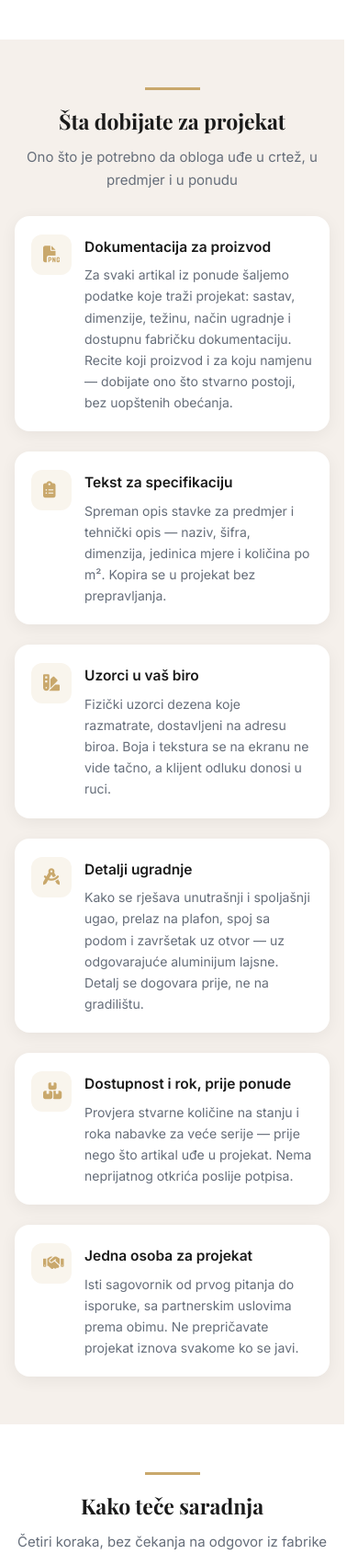
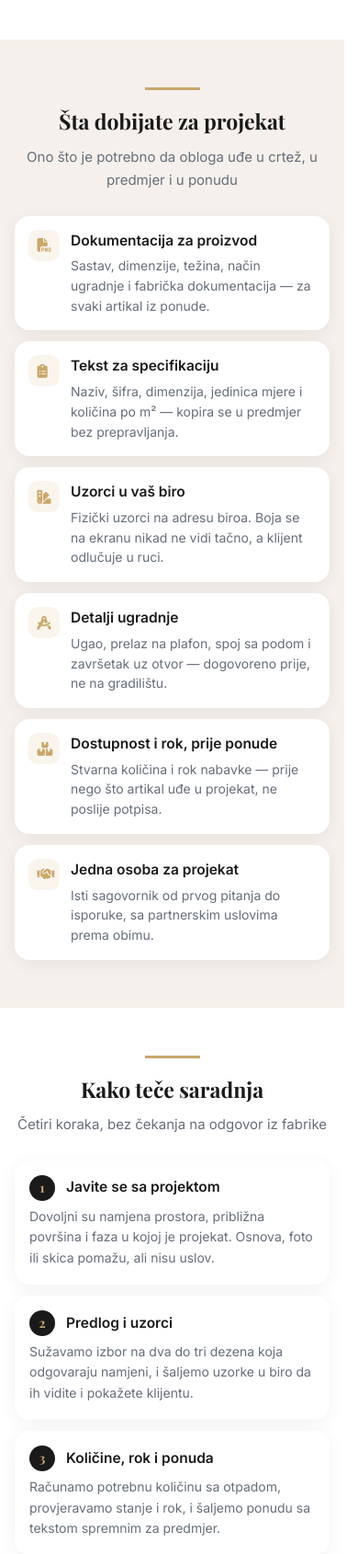
Before and after one commit to makemyhomeme-blip/makemyhome-website, a PHP site: page /decor-box.php in a window 390 px wide. Shown: the part 3245-4935 px from the top of the page at 92% size. Run offline with PHP 8.4, Linux system fonts and the light colour scheme.

Commit message:
"Sta dobijate za projekat" je uzimalo tri ekrana na telefonu
Sest kartica, svaka sa ikonom od 44px, 20px praznine i pasusom od pet redova.
Pola problema nije bio raspored nego duzina teksta — svaka kartica je imala po
dvije recenice, a druga je uglavnom ponavljala prvu drugim rijecima:

  "...dobijate ono sto stvarno postoji, bez uopstenih obecanja."
  "Nema neprijatnog otkrica poslije potpisa."
  "Ne prepricavate projekat iznova svakome ko se javi."

Svaki tekst je sveden na jednu recenicu koja nosi podatak. Nista se ne gubi:
sastav, dimenzije, tezina, sifra, jedinica mjere, kolicina po m², ugao, prelaz,
rok — sve i dalje pise, samo bez zamaha oko toga.

Uz to je ikona 44px -> 34px, praznina 20px -> 15px, razmak medju karticama
22px -> 12px. Vazi samo za telefon.

Co-Authored-By: Claude Opus 5 <noreply@anthropic.com>
Claude-Session: https://claude.ai/code/session_01EXVuQpyVUgr3TAfj183QCb

```diff
--- a/decor-box.php
+++ b/decor-box.php
@@ -257,10 +257,14 @@ require_once __DIR__ . '/php/dimenzije.php';
          cita teze jer svaki red pocinje na drugom mjestu, a kartica je bila
          visoka preko pola ekrana — sest kartica je davalo skoro 2000 px. Sada
          ikona stoji lijevo od naslova, a tekst je poravnat lijevo. */
-      .db-ben-card{flex-direction:row;align-items:flex-start;text-align:left;gap:14px;padding:20px 18px;}
-      .db-ben-icon{width:44px;height:44px;border-radius:12px;font-size:18px;}
-      .db-ben-card h3{font-size:16px;}
-      .db-ben-card p{font-size:14px;line-height:1.65;}
+      /* Kartice su bile 20px praznine + ikona od 44px + pasus od pet redova.
+         Sest takvih je uzimalo tri ekrana. Tekst je skracen na jednu recenicu,
+         ikona je manja, praznina manja. */
+      .db-ben-card{flex-direction:row;align-items:flex-start;text-align:left;gap:12px;padding:15px 15px 16px;}
+      .db-ben-icon{width:34px;height:34px;border-radius:10px;font-size:15px;}
+      .db-ben-card h3{font-size:15.5px;margin:0 0 4px;}
+      .db-ben-card p{font-size:14px;line-height:1.55;}
+      .db-ben-grid{gap:12px;}
       /* Katalozi: na telefonu jedna kartica po redu, ikona i strelica ostaju
          u istom redu sa tekstom da kartica ne naraste bez potrebe. */
       .db-katalozi{padding:56px 0;}
@@ -772,27 +776,27 @@ if ($dbIns):
     <div class="db-ben-grid">
       <div class="db-ben-card animate-on-scroll">
         <div class="db-ben-icon"><i class="fas fa-file-pdf"></i></div>
-        <div><h3>Dokumentacija za proizvod</h3><p>Za svaki artikal iz ponude šaljemo podatke koje traži projekat: sastav, dimenzije, težinu, način ugradnje i dostupnu fabričku dokumentaciju. Recite koji proizvod i za koju namjenu — dobijate ono što stvarno postoji, bez uopštenih obećanja.</p></div>
+        <div><h3>Dokumentacija za proizvod</h3><p>Sastav, dimenzije, težina, način ugradnje i fabrička dokumentacija — za svaki artikal iz ponude.</p></div>
       </div>
       <div class="db-ben-card animate-on-scroll">
         <div class="db-ben-icon"><i class="fas fa-clipboard-list"></i></div>
-        <div><h3>Tekst za specifikaciju</h3><p>Spreman opis stavke za predmjer i tehnički opis — naziv, šifra, dimenzija, jedinica mjere i količina po m². Kopira se u projekat bez prepravljanja.</p></div>
+        <div><h3>Tekst za specifikaciju</h3><p>Naziv, šifra, dimenzija, jedinica mjere i količina po m² — kopira se u predmjer bez prepravljanja.</p></div>
       </div>
       <div class="db-ben-card animate-on-scroll">
         <div class="db-ben-icon"><i class="fas fa-swatchbook"></i></div>
-        <div><h3>Uzorci u vaš biro</h3><p>Fizički uzorci dezena koje razmatrate, dostavljeni na adresu biroa. Boja i tekstura se na ekranu ne vide tačno, a klijent odluku donosi u ruci.</p></div>
+        <div><h3>Uzorci u vaš biro</h3><p>Fizički uzorci na adresu biroa. Boja se na ekranu nikad ne vidi tačno, a klijent odlučuje u ruci.</p></div>
       </div>
       <div class="db-ben-card animate-on-scroll">
         <div class="db-ben-icon"><i class="fas fa-drafting-compass"></i></div>
-        <div><h3>Detalji ugradnje</h3><p>Kako se rješava unutrašnji i spoljašnji ugao, prelaz na plafon, spoj sa podom i završetak uz otvor — uz odgovarajuće aluminijum lajsne. Detalj se dogovara prije, ne na gradilištu.</p></div>
+        <div><h3>Detalji ugradnje</h3><p>Ugao, prelaz na plafon, spoj sa podom i završetak uz otvor — dogovoreno prije, ne na gradilištu.</p></div>
       </div>
       <div class="db-ben-card animate-on-scroll">
         <div class="db-ben-icon"><i class="fas fa-boxes-stacked"></i></div>
-        <div><h3>Dostupnost i rok, prije ponude</h3><p>Provjera stvarne količine na stanju i roka nabavke za veće serije — prije nego što artikal uđe u projekat. Nema neprijatnog otkrića poslije potpisa.</p></div>
+        <div><h3>Dostupnost i rok, prije ponude</h3><p>Stvarna količina i rok nabavke — prije nego što artikal uđe u projekat, ne poslije potpisa.</p></div>
       </div>
       <div class="db-ben-card animate-on-scroll">
         <div class="db-ben-icon"><i class="fas fa-handshake"></i></div>
-        <div><h3>Jedna osoba za projekat</h3><p>Isti sagovornik od prvog pitanja do isporuke, sa partnerskim uslovima prema obimu. Ne prepričavate projekat iznova svakome ko se javi.</p></div>
+        <div><h3>Jedna osoba za projekat</h3><p>Isti sagovornik od prvog pitanja do isporuke, sa partnerskim uslovima prema obimu.</p></div>
       </div>
     </div>
   </div>
```
